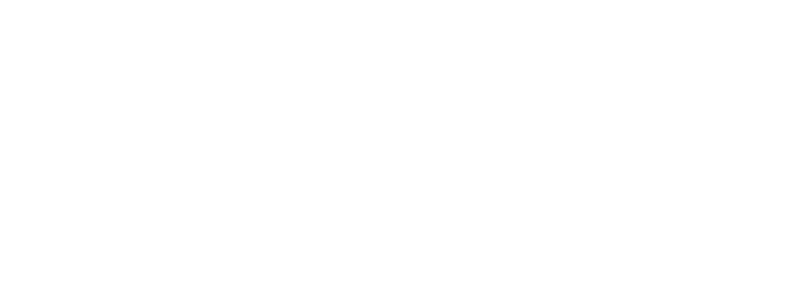
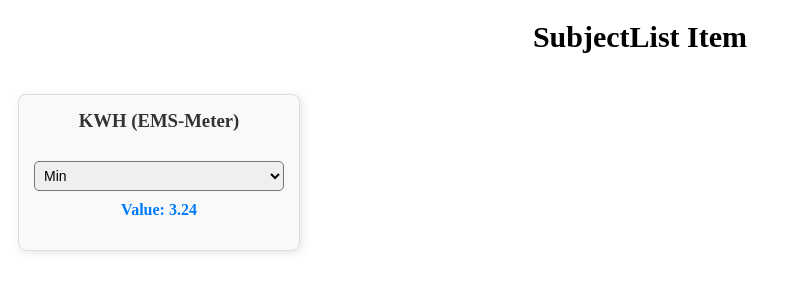
Before and after one commit to fatemeh-z7026/Mana-webAppChallenge, a plain HTML site: page index.html in a window 1280 px wide. Shown: the whole page, without its empty margins (0-791 px from the left). Drawn offline with Linux system fonts and the light colour scheme.

Commit message:
generate card

```diff
--- a/index.html
+++ b/index.html
@@ -7,6 +7,8 @@
     <title>Mana Challenge</title>
 </head>
 <body>
+    <h1 class="title">SubjectList Item</h1>
+    <div id="result"></div>
     <script src="/script.js"></script>
 </body>
 </html>
--- a/script.js
+++ b/script.js
@@ -0,0 +1,12 @@
+let $ = document;
+let resultContainer = $.getElementById("result");
+
+//Create Card
+let card = `<div class="card"><h3>KWH (EMS-Meter)</h3><select>
+            <option value="minTotal">Min</option>
+            <option value="maxTotal">Max</option>
+            <option value="sumTotal">Sum</option>
+            <option value="countTotal">Count</option>
+            <option value="avrageTotal">Avrage</option>
+          </select><p>Value: 3.24</p></div>`;
+resultContainer.insertAdjacentHTML("afterbegin", card);
--- a/styles.css
+++ b/styles.css
@@ -0,0 +1,41 @@
+html {
+  font-size: 62.5%;
+}
+body {
+  font-size: 1.6rem;
+}
+.title {
+  text-align: center;
+  font-size: 3rem;
+  margin-bottom: 3rem;
+}
+.card {
+  border: 1px solid #ddd;
+  border-radius: 8px;
+  padding: 15px;
+  margin: 10px;
+  background-color: #f9f9f9;
+  box-shadow: 2px 2px 10px rgba(0, 0, 0, 0.1);
+  display: inline-block;
+  width: 250px;
+  text-align: center;
+}
+
+.card h3 {
+  margin-top: 0;
+  color: #333;
+}
+
+.card select {
+  margin-top: 10px;
+  padding: 5px;
+  width: 100%;
+  font-size: 14px;
+  border-radius: 5px;
+}
+
+.card p {
+  font-weight: bold;
+  margin-top: 10px;
+  color: #007bff;
+}
```
